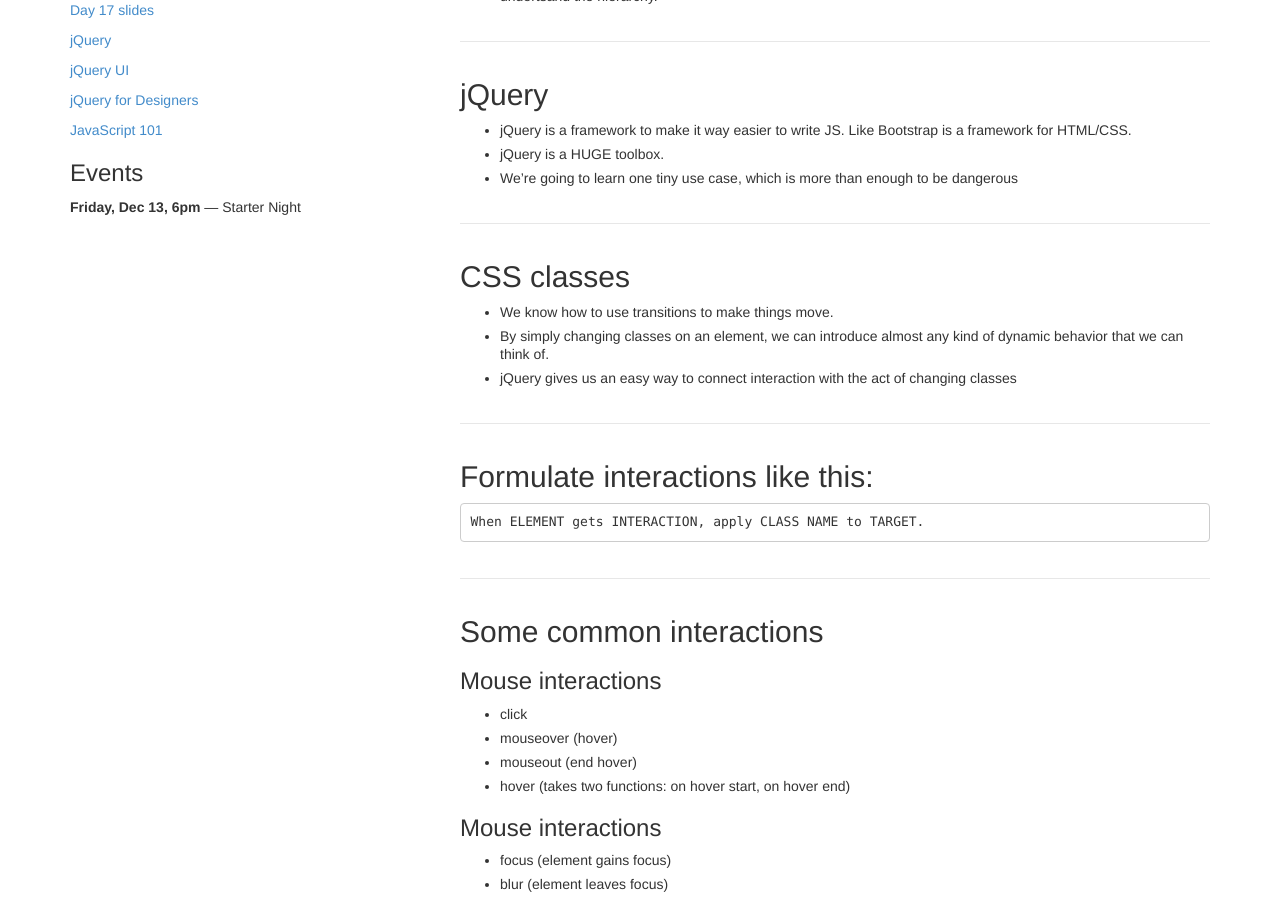
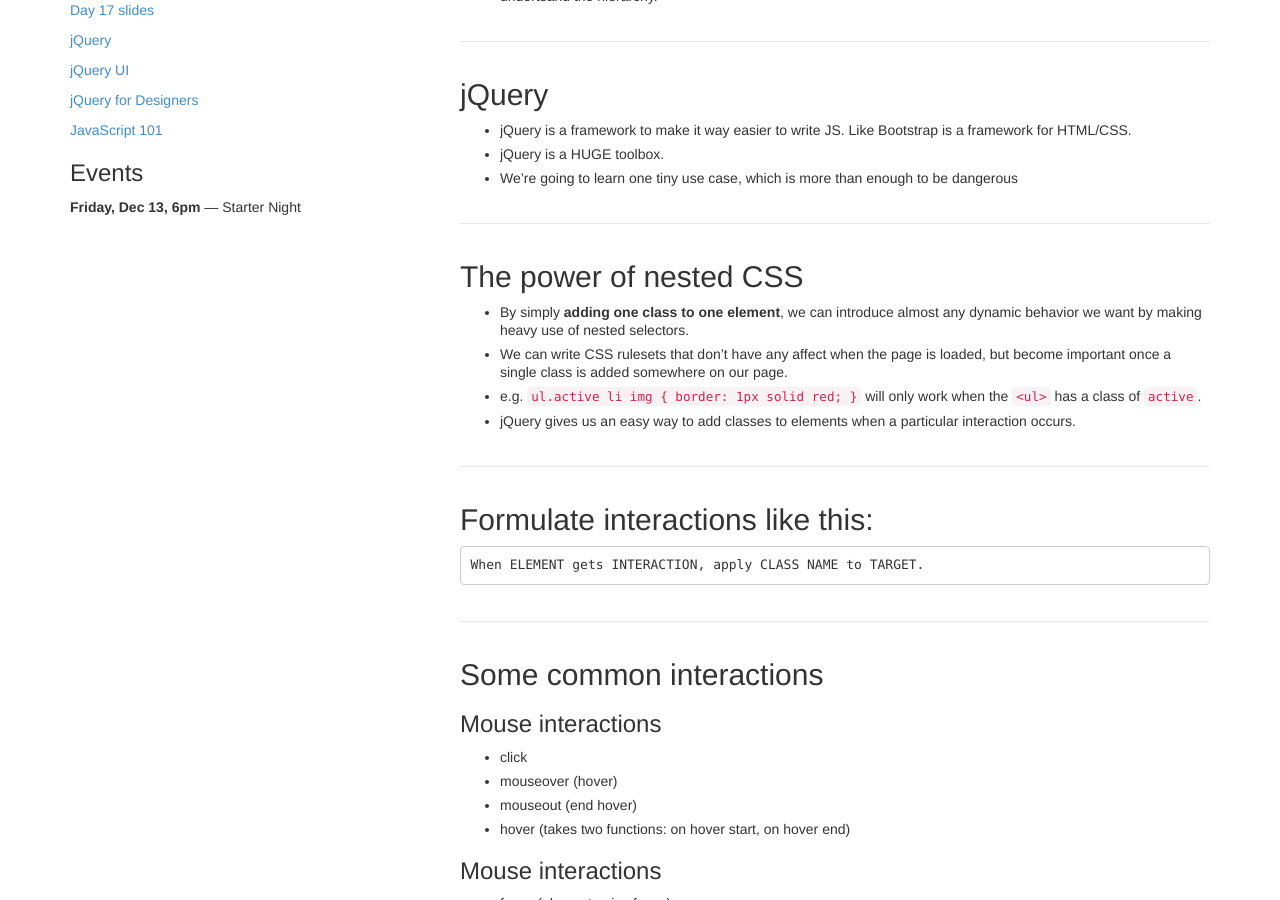
Before and after one commit to tsl-frontend/tsl-frontend.github.io, a Jekyll site: the page built from _posts/2013-11-24-17.md, in a window 1280 px wide and 900 px high, scrolled down 364 px. Built offline with Jekyll 4.4.1, drawn with Linux system fonts in a browser that asks for light colours; nearby versions of some CDN libraries; Markdown is read by kramdown in place of the engine named in the settings.

Commit message:
Better explanation of nested CSS.

```diff
--- a/_posts/2013-11-24-17.md
+++ b/_posts/2013-11-24-17.md
@@ -34,11 +34,12 @@ homework:
 - jQuery is a HUGE toolbox.
 - We're going to learn one tiny use case, which is more than enough to be dangerous
 
-## CSS classes
+## The power of nested CSS
 
-- We know how to use transitions to make things move.
-- By simply changing classes on an element, we can introduce almost any kind of dynamic behavior that we can think of.
-- jQuery gives us an easy way to connect interaction with the act of changing classes
+- By simply **adding one class to one element**, we can introduce almost any dynamic behavior we want by making heavy use of nested selectors.
+- We can write CSS rulesets that don't have any affect when the page is loaded, but become important once a single class is added somewhere on our page.
+- e.g. `ul.active li img { border: 1px solid red; }` will only work when the `<ul>` has a class of `active`.
+- jQuery gives us an easy way to add classes to elements when a particular interaction occurs.
 
 ## Formulate interactions like this:
 
```
